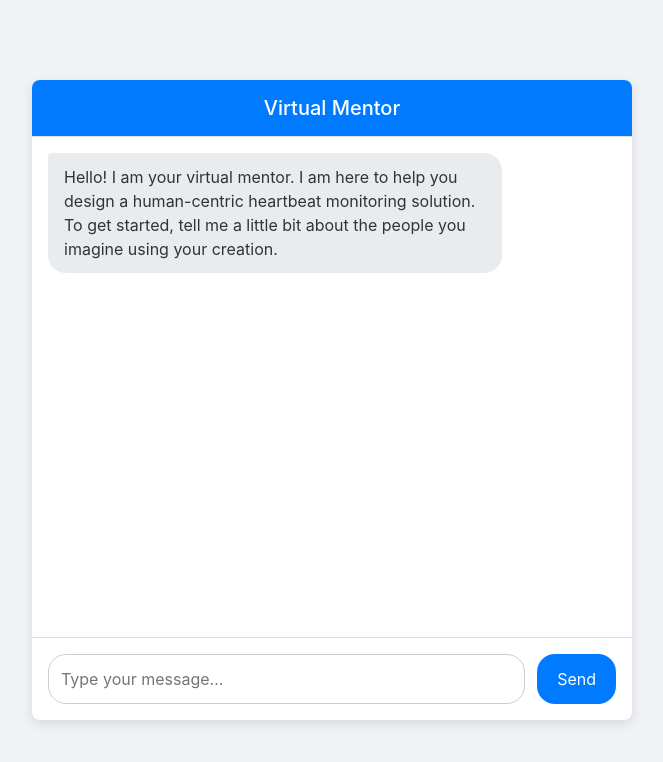
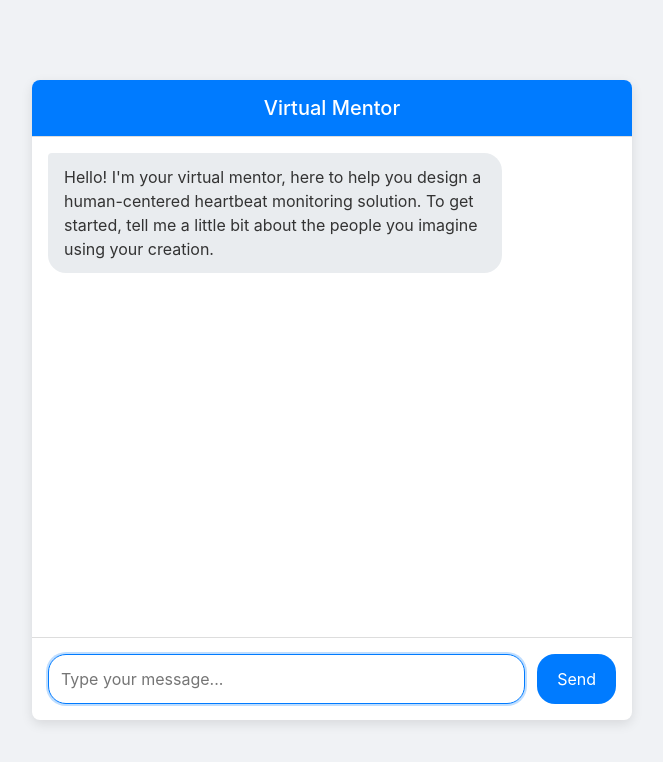
Before and after one commit to boysbytes/virtual-mentor, a React (Create React App) app: page / in a window 1280 px wide. Shown: the top 762 px of the page, without its empty margins (308-971 px from the left). Built offline with nearby package versions, Linux system fonts and the light colour scheme.

Commit message:
Improve UX.

```diff
--- a/src/Chatbot.tsx
+++ b/src/Chatbot.tsx
@@ -10,20 +10,29 @@ const Chatbot: React.FC = () => {
   const [input, setInput] = useState('');
   const [thinking, setThinking] = useState(false);
   const messagesEndRef = useRef<HTMLDivElement>(null);
+  const inputRef = useRef<HTMLInputElement>(null);
 
   const scrollToBottom = () => {
     messagesEndRef.current?.scrollIntoView({ behavior: 'smooth' });
   };
 
+  const focusInput = () => {
+    inputRef.current?.focus();
+  };
+
   useEffect(() => {
     scrollToBottom();
+    if (!thinking) {
+      focusInput();
+    }
   }, [messages, thinking]);
 
   useEffect(() => {
     // Add the initial bot message when the component mounts
     setMessages([
-      { text: 'Hello! I am your virtual mentor. I am here to help you design a human-centric heartbeat monitoring solution. To get started, tell me a little bit about the people you imagine using your creation.', sender: 'bot' }
+      { text: 'Hello! I\'m your virtual mentor, here to help you design a human-centered heartbeat monitoring solution. To get started, tell me a little bit about the people you imagine using your creation.', sender: 'bot' }
     ]);
+    focusInput();
   }, []);
 
   const handleSend = async () => {
@@ -83,6 +92,7 @@ const Chatbot: React.FC = () => {
       </div>
       <div className="chatbot-input">
         <input
+          ref={inputRef}
           type="text"
           placeholder="Type your message..."
           value={input}
```
